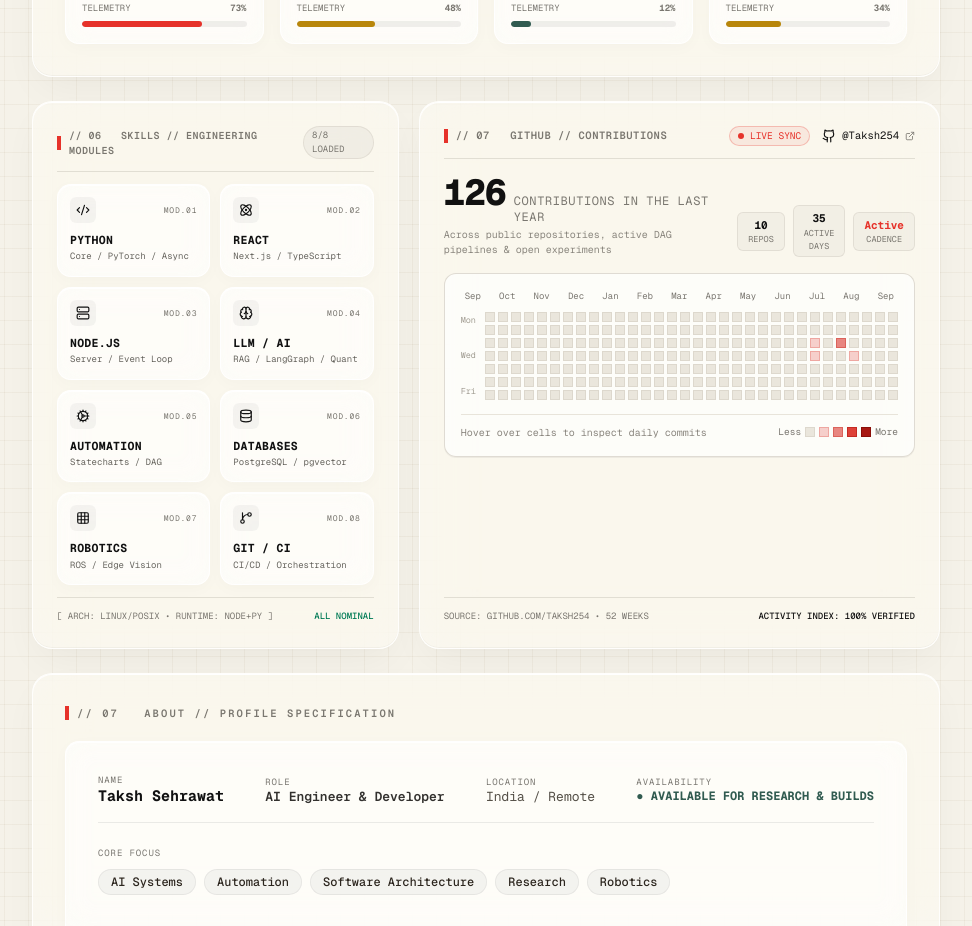
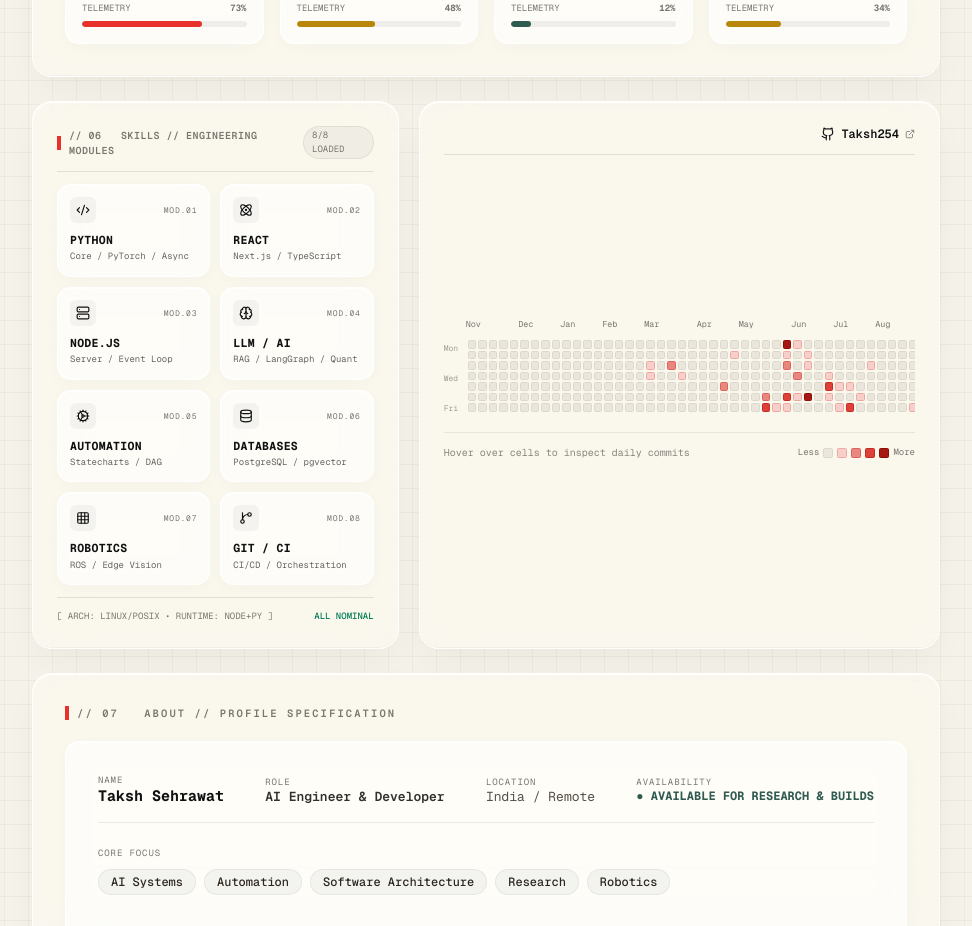
Before and after one commit to Taksh254/Portfolio, a Next.js app: page / in a window 1280 px wide. Shown: the part 1000-1926 px from the top of the page, without its empty margins (308-1280 px from the left). Built offline with nearby package versions, Linux system fonts and the light colour scheme.

Commit message:
Show contributions starting from November and streamline card with Taksh254 in top right

```diff
--- a/src/components/GitContributor.tsx
+++ b/src/components/GitContributor.tsx
@@ -1,7 +1,7 @@
 "use client";
 
 import React, { useState, useMemo } from "react";
-import { ExternalLink, GitCommit, Calendar, Flame } from "lucide-react";
+import { ExternalLink } from "lucide-react";
 import { GithubIcon } from "@/components/Icons";
 import contributionsData from "@/data/githubContributions.json";
 
@@ -16,149 +16,137 @@ export function GitContributor({ onOpenGitHub }: GitContributorProps) {
     tooltip: string;
   } | null>(null);
 
-  // Group the 370 days into 53 weeks (columns), each week having up to 7 days (Sun..Sat)
-  const weeks = useMemo(() => {
-    const days = contributionsData.days;
-    const result: Array<Array<{ date: string; level: number; tooltip: string }>> = [];
+  // Filter contributions to start from November (2025-11-02, first Sunday of November)
+  const { weeks, monthMap } = useMemo(() => {
+    const MONTH_NAMES = [
+      "Jan",
+      "Feb",
+      "Mar",
+      "Apr",
+      "May",
+      "Jun",
+      "Jul",
+      "Aug",
+      "Sep",
+      "Oct",
+      "Nov",
+      "Dec",
+    ];
+
+    // Filter starting from November 2025 (aligned to Sunday Nov 2nd)
+    const filteredDays = contributionsData.days.filter((d) => d.date >= "2025-11-02");
+
+    const weeksResult: Array<Array<{ date: string; level: number; tooltip: string }>> = [];
     let currentWeek: Array<{ date: string; level: number; tooltip: string }> = [];
 
-    days.forEach((day, index) => {
+    filteredDays.forEach((day, index) => {
       currentWeek.push(day);
-      if (currentWeek.length === 7 || index === days.length - 1) {
-        result.push(currentWeek);
+      if (currentWeek.length === 7 || index === filteredDays.length - 1) {
+        weeksResult.push(currentWeek);
         currentWeek = [];
       }
     });
 
-    return result;
+    // Map each week to a month label if a month starts or is introduced in that week
+    const monthLabels = new Map<number, string>();
+    let lastMonth = -1;
+
+    weeksResult.forEach((week, wIdx) => {
+      if (week.length > 0) {
+        const monthNum = parseInt(week[0].date.split("-")[1], 10) - 1;
+        if (monthNum !== lastMonth) {
+          monthLabels.set(wIdx, MONTH_NAMES[monthNum]);
+          lastMonth = monthNum;
+        }
+      }
+    });
+
+    return { weeks: weeksResult, monthMap: monthLabels };
   }, []);
 
   // Theme-matched palette: Warm terracotta / signature red gradient matching TAKSH.OS
   const getCellColor = (level: number) => {
     switch (level) {
       case 1:
-        // Soft warm blush
         return "bg-[#F6CFCB] border-[#EEA7A1]";
       case 2:
-        // Medium terracotta
         return "bg-[#E88680] border-[#DB635B]";
       case 3:
-        // Vibrant signature red
         return "bg-[#DE4138] border-[#C42B23]";
       case 4:
-        // Deep rich crimson
         return "bg-[#A81812] border-[#8A0E08]";
       default:
-        // Paper background neutral
         return "bg-[#EAE6DC] border-[#DDD8CD]";
     }
   };
 
   return (
     <div className="w-full h-full flex flex-col justify-between select-none">
-      {/* ── 1. Header ── */}
-      <div>
-        <div className="flex items-center justify-between mb-3.5 border-b border-[#D8D3C8]/70 pb-3">
-          <div className="flex items-center gap-2">
-            <span className="w-1 h-3.5 bg-[#E6322A] inline-block rounded-2xs" />
-            <span className="text-[10px] sm:text-[10.5px] font-mono-tech tracking-wider text-[#7A7770] uppercase font-semibold">
-              // 07 &nbsp; GITHUB // CONTRIBUTIONS
-            </span>
-          </div>
-
-          <div className="flex items-center gap-3">
-            {/* Live Status Pulse */}
-            <div className="flex items-center gap-1.5 px-2 py-0.5 rounded-full bg-[#E6322A]/8 border border-[#E6322A]/25 text-[#E6322A] text-[9.5px] font-mono-tech">
-              <span className="w-1.5 h-1.5 rounded-full bg-[#E6322A] animate-pulse" />
-              <span>LIVE SYNC</span>
-            </div>
-
-            {/* View GitHub Link */}
+      {/* ── Top Bar: Taksh254 on the right top corner ── */}
+      <div className="flex items-center justify-end w-full pb-3 border-b border-[#D8D3C8]/70">
         <a
           href="https://github.com/Taksh254"
           target="_blank"
           rel="noopener noreferrer"
-              className="flex items-center gap-1.5 text-[10.5px] font-mono-tech text-[#111111] hover:text-[#E6322A] transition-colors"
+          onClick={(e) => {
+            if (onOpenGitHub) {
+              e.preventDefault();
+              onOpenGitHub();
+            }
+          }}
+          className="flex items-center gap-1.5 text-xs font-mono-tech font-semibold text-[#111111] hover:text-[#E6322A] transition-colors group cursor-pointer"
         >
-              <GithubIcon className="w-3.5 h-3.5" />
-              <span>@Taksh254</span>
-              <ExternalLink className="w-2.5 h-2.5 text-[#7A7770]" />
+          <GithubIcon className="w-3.5 h-3.5 text-[#111111] group-hover:text-[#E6322A] transition-colors" />
+          <span>Taksh254</span>
+          <ExternalLink className="w-2.5 h-2.5 text-[#7A7770] group-hover:text-[#E6322A] transition-colors" />
         </a>
       </div>
+
+      {/* ── GitHub Calendar Heatmap Matrix (Starting from November) ── */}
+      <div className="my-auto py-3 sm:py-6">
+        {/* Matrix Grid with scroll containment */}
+        <div className="overflow-x-auto pb-1 scrollbar-none">
+          {/* Month labels banner aligned to week columns */}
+          <div className="flex gap-[2px] pl-[22px] pr-4 mb-2 text-[8px] sm:text-[8.5px] font-mono-tech text-[#7A7770] h-3.5 relative">
+            {weeks.map((_, wIdx) => {
+              const label = monthMap.get(wIdx);
+              return (
+                <div
+                  key={wIdx}
+                  className="w-[7px] sm:w-[8px] md:w-[8.5px] lg:w-[7.2px] xl:w-[8.5px] 2xl:w-[9.5px] shrink-0 relative"
+                >
+                  {label && (
+                    <span
+                      className={`absolute top-0 whitespace-nowrap ${
+                        wIdx >= weeks.length - 2 ? "right-0" : "left-0"
+                      }`}
+                    >
+                      {label}
+                    </span>
+                  )}
+                </div>
+              );
+            })}
           </div>
 
-        {/* ── 2. Primary Contribution Metrics Bar ── */}
-        <div className="flex flex-col sm:flex-row sm:items-end justify-between gap-3 mb-4">
-          <div>
-            <div className="flex items-baseline gap-2">
-              <span className="text-3xl sm:text-4xl font-extrabold font-mono-tech text-[#111111] tracking-tight">
-                {contributionsData.totalContributions}
-              </span>
-              <span className="text-xs font-mono-tech text-[#7A7770] uppercase tracking-wider">
-                contributions in the last year
-              </span>
-            </div>
-            <div className="text-[10px] font-mono-tech text-[#8A867E] pt-0.5">
-              Across public repositories, active DAG pipelines &amp; open experiments
-            </div>
-          </div>
-
-          {/* Metric Badges */}
-          <div className="flex items-center gap-2 font-mono-tech">
-            <div className="px-2.5 py-1 rounded-md bg-black/[0.03] border border-[#D8D3C8]/60 text-center">
-              <div className="text-[11px] font-bold text-[#111111]">10</div>
-              <div className="text-[8.5px] text-[#7A7770] uppercase">Repos</div>
-            </div>
-            <div className="px-2.5 py-1 rounded-md bg-black/[0.03] border border-[#D8D3C8]/60 text-center">
-              <div className="text-[11px] font-bold text-[#111111]">35</div>
-              <div className="text-[8.5px] text-[#7A7770] uppercase">Active Days</div>
-            </div>
-            <div className="px-2.5 py-1 rounded-md bg-black/[0.03] border border-[#D8D3C8]/60 text-center">
-              <div className="text-[11px] font-bold text-[#E6322A]">Active</div>
-              <div className="text-[8.5px] text-[#7A7770] uppercase">Cadence</div>
-            </div>
-          </div>
-        </div>
-
-        {/* ── 3. GitHub Calendar Heatmap Matrix ── */}
-        <div className="p-3.5 sm:p-4 rounded-xl bg-white/65 border border-[#D8D3C8]/80 shadow-2xs overflow-hidden">
-          {/* Month labels banner */}
-          <div className="flex items-center justify-between text-[9px] font-mono-tech text-[#7A7770] mb-2 px-1">
-            <span>Sep</span>
-            <span>Oct</span>
-            <span>Nov</span>
-            <span>Dec</span>
-            <span>Jan</span>
-            <span>Feb</span>
-            <span>Mar</span>
-            <span>Apr</span>
-            <span>May</span>
-            <span>Jun</span>
-            <span>Jul</span>
-            <span>Aug</span>
-            <span>Sep</span>
-          </div>
-
-          {/* Matrix Grid */}
-          <div className="overflow-x-auto pb-1 scrollbar-thin">
-            <div className="flex gap-[3px] min-w-[580px]">
+          <div className="flex gap-[2px] pr-4">
             {/* Day of week labels */}
-              <div className="flex flex-col justify-between pr-1.5 text-[8.5px] font-mono-tech text-[#A09C91] h-[88px] py-0.5">
+            <div className="flex flex-col justify-between pr-1 text-[7.5px] sm:text-[8px] font-mono-tech text-[#A09C91] h-[64px] sm:h-[72px] md:h-[76px] lg:h-[66px] xl:h-[76px] 2xl:h-[84px] py-0.5 shrink-0 w-[22px]">
               <span>Mon</span>
               <span>Wed</span>
               <span>Fri</span>
             </div>
 
-              {/* 53 Columns of Days */}
+            {/* Columns of Days from November */}
             {weeks.map((week, wIdx) => (
-                <div key={wIdx} className="flex flex-col gap-[3px]">
+              <div key={wIdx} className="flex flex-col gap-[2px] shrink-0">
                 {week.map((day) => (
                   <div
                     key={day.date}
                     onMouseEnter={() => setHoveredDay(day)}
                     onMouseLeave={() => setHoveredDay(null)}
                     title={day.tooltip || `${day.level} contributions on ${day.date}`}
-                      className={`w-[9px] h-[9px] sm:w-[10px] sm:h-[10px] rounded-2xs border transition-transform hover:scale-135 hover:z-20 cursor-pointer ${getCellColor(
+                    className={`w-[7px] sm:w-[8px] md:w-[8.5px] lg:w-[7.2px] xl:w-[8.5px] 2xl:w-[9.5px] h-[7px] sm:h-[8px] md:h-[8.5px] lg:h-[7.2px] xl:h-[8.5px] 2xl:h-[9.5px] rounded-[1.5px] border transition-transform hover:scale-140 hover:z-20 cursor-pointer ${getCellColor(
                       day.level
                     )}`}
                   />
@@ -169,8 +157,8 @@ export function GitContributor({ onOpenGitHub }: GitContributorProps) {
         </div>
 
         {/* Heatmap Footer: Hover tooltip & Theme Legend */}
-          <div className="flex items-center justify-between pt-2.5 mt-2.5 border-t border-[#E8E4DA] text-[10px] font-mono-tech">
-            <div className="text-[#66635D] truncate max-w-[340px]">
+        <div className="flex items-center justify-between pt-3 mt-3 border-t border-[#E8E4DA] text-[10px] font-mono-tech">
+          <div className="text-[#66635D] truncate max-w-[280px] sm:max-w-[340px]">
             {hoveredDay ? (
               <span className="font-semibold text-[#111111]">
                 {hoveredDay.tooltip || `${hoveredDay.date}`}
@@ -181,24 +169,32 @@ export function GitContributor({ onOpenGitHub }: GitContributorProps) {
           </div>
 
           {/* Legend matching theme */}
-            <div className="flex items-center gap-1 text-[#7A7770] text-[9.5px]">
+          <div className="flex items-center gap-1 text-[#7A7770] text-[9px]">
             <span>Less</span>
-              <span className="w-2.5 h-2.5 rounded-2xs bg-[#EAE6DC] border border-[#DDD8CD]" title="0 contributions" />
-              <span className="w-2.5 h-2.5 rounded-2xs bg-[#F6CFCB] border border-[#EEA7A1]" title="1-2 contributions" />
-              <span className="w-2.5 h-2.5 rounded-2xs bg-[#E88680] border border-[#DB635B]" title="3-4 contributions" />
-              <span className="w-2.5 h-2.5 rounded-2xs bg-[#DE4138] border border-[#C42B23]" title="5-6 contributions" />
-              <span className="w-2.5 h-2.5 rounded-2xs bg-[#A81812] border border-[#8A0E08]" title="7+ contributions" />
+            <span
+              className="w-2.5 h-2.5 rounded-[1.5px] bg-[#EAE6DC] border border-[#DDD8CD]"
+              title="0 contributions"
+            />
+            <span
+              className="w-2.5 h-2.5 rounded-[1.5px] bg-[#F6CFCB] border border-[#EEA7A1]"
+              title="1-2 contributions"
+            />
+            <span
+              className="w-2.5 h-2.5 rounded-[1.5px] bg-[#E88680] border border-[#DB635B]"
+              title="3-4 contributions"
+            />
+            <span
+              className="w-2.5 h-2.5 rounded-[1.5px] bg-[#DE4138] border border-[#C42B23]"
+              title="5-6 contributions"
+            />
+            <span
+              className="w-2.5 h-2.5 rounded-[1.5px] bg-[#A81812] border border-[#8A0E08]"
+              title="7+ contributions"
+            />
             <span>More</span>
           </div>
         </div>
       </div>
     </div>
-
-      {/* ── 4. Card Bottom Status Strip ── */}
-      <div className="mt-3 pt-3 border-t border-[#D8D3C8]/70 flex items-center justify-between text-[9px] font-mono-tech text-[#7A7770]">
-        <span>SOURCE: GITHUB.COM/TAKSH254 &bull; 52 WEEKS</span>
-        <span className="text-[#111111] font-medium">ACTIVITY INDEX: 100% VERIFIED</span>
-      </div>
-    </div>
   );
 }
```
Lines whose indentation alone changed are shown as unchanged.
